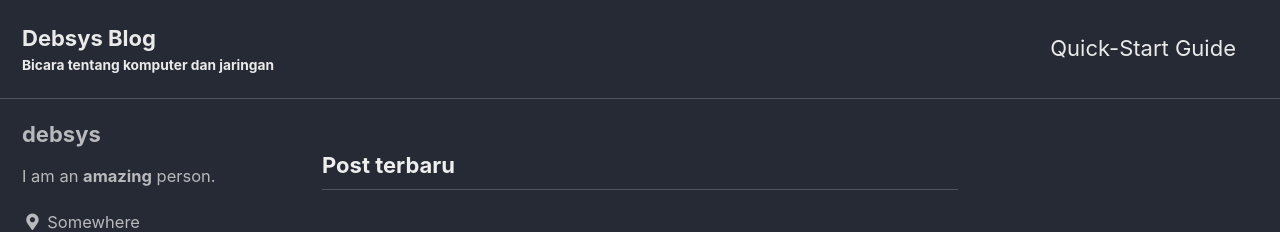
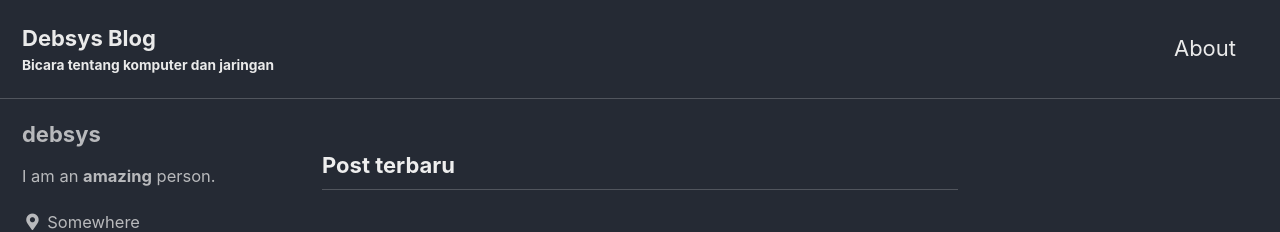
Before and after one commit to debsys/debsys.github.io, a Jekyll site: the page built from index.html, in a window 1280 px wide. Shown: the top 232 px of the page. Built offline with Jekyll 4.4.1, drawn with Linux system fonts in a browser that asks for light colours; cached includes are drawn as plain includes; the list of posts is cut into pages by our own code.

Commit message:
Update navigation.yml

```diff
--- a/_data/navigation.yml
+++ b/_data/navigation.yml
@@ -1,7 +1,7 @@
 # main links
 main:
-  - title: "Quick-Start Guide"
-    url: https://mmistakes.github.io/minimal-mistakes/docs/quick-start-guide/
+  - title: "About"
+    url: https:debsys.github.io/about/
   # - title: "About"
   #   url: https://mmistakes.github.io/minimal-mistakes/about/
   # - title: "Sample Posts"
```
